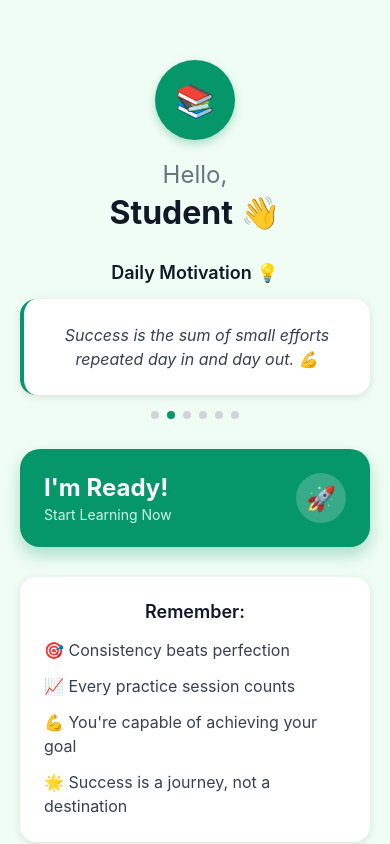
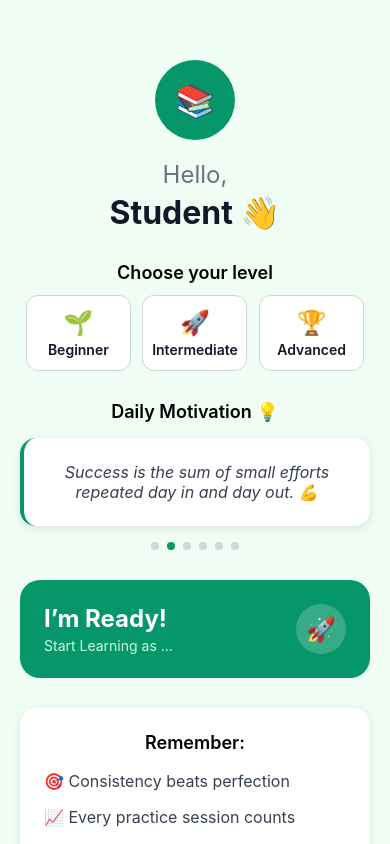
Before and after one commit to manhka/MMA301_EnglishApp_FE, a React Native app: screen /Home in a window 390 px wide. Built offline with nearby package versions, Linux system fonts and the light colour scheme.

Commit message:
add level

```diff
--- a/App.js
+++ b/App.js
@@ -1,5 +1,7 @@
 import AppNavigator from "./src/navigation/AppNavigator";
+import { useEffect } from "react";
 
 export default function App() {
+  useEffect(() => {}, []);
   return <AppNavigator />;
 }
--- a/package.json
+++ b/package.json
@@ -25,12 +25,16 @@
     "react": "19.0.0",
     "react-native": "0.79.5",
     "react-native-gesture-handler": "~2.24.0",
+    "react-native-immersive": "^2.0.0",
     "react-native-paper": "^5.14.5",
     "react-native-reanimated": "~3.17.4",
     "react-native-safe-area-context": "5.4.0",
     "react-native-screens": "~4.11.1",
     "react-native-vector-icons": "^10.2.0",
-    "yup": "^1.6.1"
+    "yup": "^1.6.1",
+    "react-dom": "19.0.0",
+    "react-native-web": "^0.20.0",
+    "@expo/metro-runtime": "~5.0.4"
   },
   "devDependencies": {
     "@babel/core": "^7.20.0"
--- a/src/screens/HomeScreen.js
+++ b/src/screens/HomeScreen.js
@@ -6,7 +6,7 @@ import {
   StyleSheet,
   ScrollView,
   Animated,
-  Dimensions,
+  Alert,
 } from "react-native";
 
 const motivationalQuotes = [
@@ -20,6 +20,7 @@ const motivationalQuotes = [
 
 export default function HomeScreen({ navigation, route }) {
   const userName = route.params?.userName || "Student";
+  const [selectedLevel, setSelectedLevel] = useState(null);
 
   const [currentQuote, setCurrentQuote] = useState(0);
   const fadeAnim = useRef(new Animated.Value(1)).current;
@@ -53,6 +54,15 @@ export default function HomeScreen({ navigation, route }) {
   }, []);
 
   const handleStart = () => {
+    if (!selectedLevel) {
+      Alert.alert(
+        "Missing Level",
+        "Please select a level before starting!",
+        [{ text: "OK", style: "default" }],
+        { cancelable: true }
+      );
+      return;
+    }
     Animated.sequence([
       Animated.timing(scaleAnim, {
         toValue: 0.95,
@@ -65,7 +75,7 @@ export default function HomeScreen({ navigation, route }) {
         useNativeDriver: true,
       }),
     ]).start(() => {
-      navigation.navigate("Dashboard");
+      navigation.replace("Dashboard", { level: selectedLevel, userName });
     });
   };
 
@@ -94,6 +104,43 @@ export default function HomeScreen({ navigation, route }) {
           </View>
           <Text style={styles.welcomeText}>Hello,</Text>
           <Text style={styles.userName}>{userName} 👋</Text>
+        </View>
+
+        {/* Select Level */}
+        <View style={styles.levelContainer}>
+          <Text style={styles.levelTitle}>Choose your level</Text>
+          <View style={styles.levelOptions}>
+            <TouchableOpacity
+              style={[
+                styles.levelButton,
+                selectedLevel === "beginner" && styles.levelButtonSelected,
+              ]}
+              onPress={() => setSelectedLevel("beginner")}
+            >
+              <Text style={styles.levelIcon}>🌱</Text>
+              <Text style={styles.levelText}>Beginner</Text>
+            </TouchableOpacity>
+            <TouchableOpacity
+              style={[
+                styles.levelButton,
+                selectedLevel === "intermediate" && styles.levelButtonSelected,
+              ]}
+              onPress={() => setSelectedLevel("intermediate")}
+            >
+              <Text style={styles.levelIcon}>🚀</Text>
+              <Text style={styles.levelText}>Intermediate</Text>
+            </TouchableOpacity>
+            <TouchableOpacity
+              style={[
+                styles.levelButton,
+                selectedLevel === "advanced" && styles.levelButtonSelected,
+              ]}
+              onPress={() => setSelectedLevel("advanced")}
+            >
+              <Text style={styles.levelIcon}>🏆</Text>
+              <Text style={styles.levelText}>Advanced</Text>
+            </TouchableOpacity>
+          </View>
         </View>
 
         {/* Quotes */}
@@ -127,8 +174,10 @@ export default function HomeScreen({ navigation, route }) {
             activeOpacity={0.8}
           >
             <View style={styles.readyButtonContent}>
-              <Text style={styles.readyButtonText}>I'm Ready!</Text>
-              <Text style={styles.readyButtonSubtext}>Start Learning Now</Text>
+              <Text style={styles.readyButtonText}>I’m Ready!</Text>
+              <Text style={styles.readyButtonSubtext}>
+                Start Learning as {selectedLevel || "..."}
+              </Text>
             </View>
             <View style={styles.readyButtonIcon}>
               <Text style={styles.arrowText}>🚀</Text>
@@ -166,20 +215,12 @@ export default function HomeScreen({ navigation, route }) {
     </ScrollView>
   );
 }
+
 const styles = StyleSheet.create({
-  container: {
-    flex: 1,
-    backgroundColor: "#F0FDF4",
-  },
-  content: {
-    paddingHorizontal: 20,
-    paddingTop: 60,
-    paddingBottom: 40,
-  },
-  header: {
-    alignItems: "center",
-    marginBottom: 30,
-  },
+  // giữ nguyên styles cũ
+  container: { flex: 1, backgroundColor: "#F0FDF4" },
+  content: { paddingHorizontal: 20, paddingTop: 60, paddingBottom: 40 },
+  header: { alignItems: "center", marginBottom: 30 },
   logoContainer: {
     width: 80,
     height: 80,
@@ -188,81 +229,52 @@ const styles = StyleSheet.create({
     justifyContent: "center",
     alignItems: "center",
     marginBottom: 20,
-    shadowColor: "#059669",
-    shadowOffset: {
-      width: 0,
-      height: 4,
-    },
-    shadowOpacity: 0.3,
-    shadowRadius: 8,
-    elevation: 8,
   },
-  logoText: {
-    fontSize: 32,
-  },
-  welcomeText: {
-    fontSize: 24,
-    color: "#6B7280",
-    fontWeight: "400",
-  },
+  logoText: { fontSize: 32 },
+  welcomeText: { fontSize: 24, color: "#6B7280", fontWeight: "400" },
   userName: {
     fontSize: 32,
     fontWeight: "bold",
     color: "#111827",
     marginTop: 4,
   },
-  statsContainer: {
-    flexDirection: "row",
-    justifyContent: "space-between",
-    marginBottom: 30,
-    gap: 12,
+
+  // level select
+  levelContainer: { marginBottom: 30 },
+  levelTitle: {
+    fontSize: 18,
+    fontWeight: "600",
+    textAlign: "center",
+    marginBottom: 12,
   },
-  statCard: {
-    flex: 1,
-    backgroundColor: "#FFFFFF",
-    borderRadius: 16,
-    padding: 20,
+  levelOptions: { flexDirection: "row", justifyContent: "space-around" },
+  levelButton: {
+    backgroundColor: "#FFF",
+    padding: 12,
+    borderRadius: 12,
     alignItems: "center",
-    shadowColor: "#000",
-    shadowOffset: {
-      width: 0,
-      height: 2,
-    },
-    shadowOpacity: 0.1,
-    shadowRadius: 8,
-    elevation: 4,
+    borderWidth: 1,
+    borderColor: "#D1D5DB",
+    width: "30%",
   },
-  statNumber: {
-    fontSize: 28,
-    fontWeight: "bold",
-    color: "#059669",
-    marginBottom: 4,
-  },
-  statLabel: {
-    fontSize: 12,
-    color: "#6B7280",
-    textAlign: "center",
-  },
-  quoteContainer: {
-    marginBottom: 30,
-  },
+  levelButtonSelected: { borderColor: "#059669", backgroundColor: "#D1FAE5" },
+  levelIcon: { fontSize: 24, marginBottom: 4 },
+  levelText: { fontSize: 14, fontWeight: "600", color: "#111827" },
+
+  quoteContainer: { marginBottom: 30 },
   quoteTitle: {
     fontSize: 18,
     fontWeight: "600",
-    color: "#111827",
+    textAlign: "center",
     marginBottom: 16,
-    textAlign: "center",
   },
   quoteBox: {
-    backgroundColor: "#FFFFFF",
+    backgroundColor: "#FFF",
     borderRadius: 16,
     padding: 24,
     marginBottom: 16,
     shadowColor: "#000",
-    shadowOffset: {
-      width: 0,
-      height: 2,
-    },
+    shadowOffset: { width: 0, height: 2 },
     shadowOpacity: 0.1,
     shadowRadius: 8,
     elevation: 4,
@@ -271,29 +283,20 @@ const styles = StyleSheet.create({
   },
   quoteText: {
     fontSize: 16,
-    color: "#374151",
-    lineHeight: 24,
     textAlign: "center",
     fontStyle: "italic",
+    color: "#374151",
   },
-  quoteIndicators: {
-    flexDirection: "row",
-    justifyContent: "center",
-    gap: 8,
-  },
+  quoteIndicators: { flexDirection: "row", justifyContent: "center", gap: 8 },
   indicator: {
     width: 8,
     height: 8,
     borderRadius: 4,
     backgroundColor: "#D1D5DB",
   },
-  activeIndicator: {
-    backgroundColor: "#059669",
-  },
+  activeIndicator: { backgroundColor: "#059669" },
 
-  readyContainer: {
-    marginBottom: 30,
-  },
+  readyContainer: { marginBottom: 30 },
   readyButton: {
     backgroundColor: "#059669",
     borderRadius: 20,
@@ -301,49 +304,32 @@ const styles = StyleSheet.create({
     flexDirection: "row",
     alignItems: "center",
     justifyContent: "space-between",
-    shadowColor: "#059669",
-    shadowOffset: {
-      width: 0,
-      height: 8,
-    },
-    shadowOpacity: 0.3,
-    shadowRadius: 16,
-    elevation: 12,
   },
-  readyButtonContent: {
-    flex: 1,
-  },
+  readyButtonContent: { flex: 1 },
   readyButtonText: {
     fontSize: 24,
     fontWeight: "bold",
-    color: "#FFFFFF",
+    color: "#FFF",
     marginBottom: 4,
   },
-  readyButtonSubtext: {
-    fontSize: 14,
-    color: "#D1FAE5",
-  },
+  readyButtonSubtext: { fontSize: 14, color: "#D1FAE5" },
   readyButtonIcon: {
     width: 50,
     height: 50,
-    backgroundColor: "rgba(255, 255, 255, 0.2)",
+    backgroundColor: "rgba(255,255,255,0.2)",
     borderRadius: 25,
     justifyContent: "center",
     alignItems: "center",
   },
-  arrowText: {
-    fontSize: 24,
-  },
+  arrowText: { fontSize: 24 },
+
   encouragementContainer: {
-    backgroundColor: "#FFFFFF",
+    backgroundColor: "#FFF",
     borderRadius: 16,
     padding: 24,
     marginBottom: 30,
     shadowColor: "#000",
-    shadowOffset: {
-      width: 0,
-      height: 2,
-    },
+    shadowOffset: { width: 0, height: 2 },
     shadowOpacity: 0.1,
     shadowRadius: 8,
     elevation: 4,
@@ -351,22 +337,12 @@ const styles = StyleSheet.create({
   encouragementTitle: {
     fontSize: 18,
     fontWeight: "600",
-    color: "#111827",
+    textAlign: "center",
     marginBottom: 16,
-    textAlign: "center",
   },
-  encouragementList: {
-    gap: 12,
-  },
-  encouragementItem: {
-    fontSize: 16,
-    color: "#374151",
-    lineHeight: 24,
-  },
-  footer: {
-    alignItems: "center",
-    paddingVertical: 20,
-  },
+  encouragementList: { gap: 12 },
+  encouragementItem: { fontSize: 16, lineHeight: 24, color: "#374151" },
+  footer: { alignItems: "center", paddingVertical: 20 },
   footerText: {
     fontSize: 16,
     color: "#6B7280",
@@ -374,9 +350,5 @@ const styles = StyleSheet.create({
     fontStyle: "italic",
     marginBottom: 8,
   },
-  footerAuthor: {
-    fontSize: 14,
-    color: "#9CA3AF",
-    fontWeight: "500",
-  },
+  footerAuthor: { fontSize: 14, color: "#9CA3AF", fontWeight: "500" },
 });
```
Also changed, not shown: 1 other file (tests, documents, lock files or other folders).
